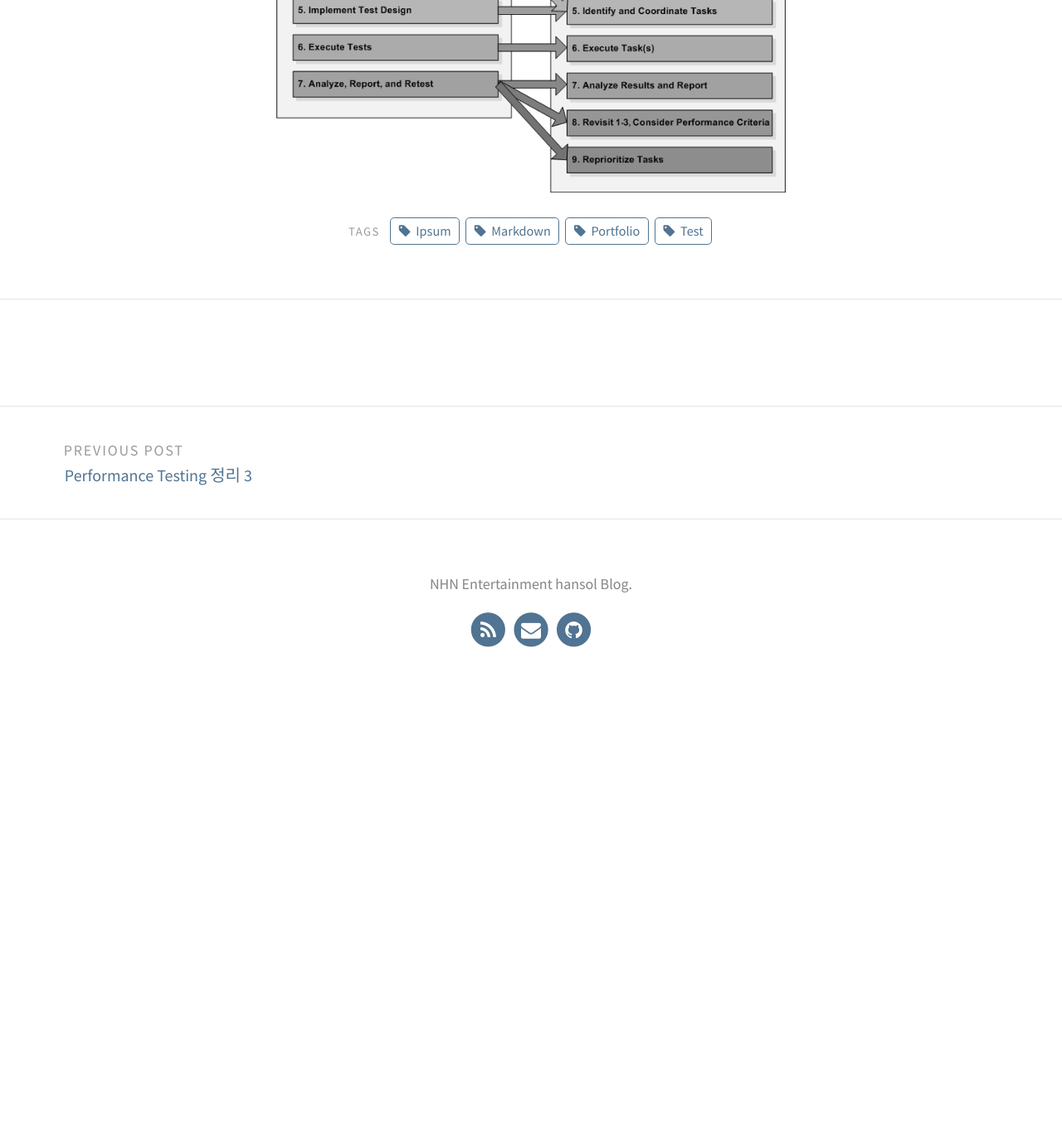
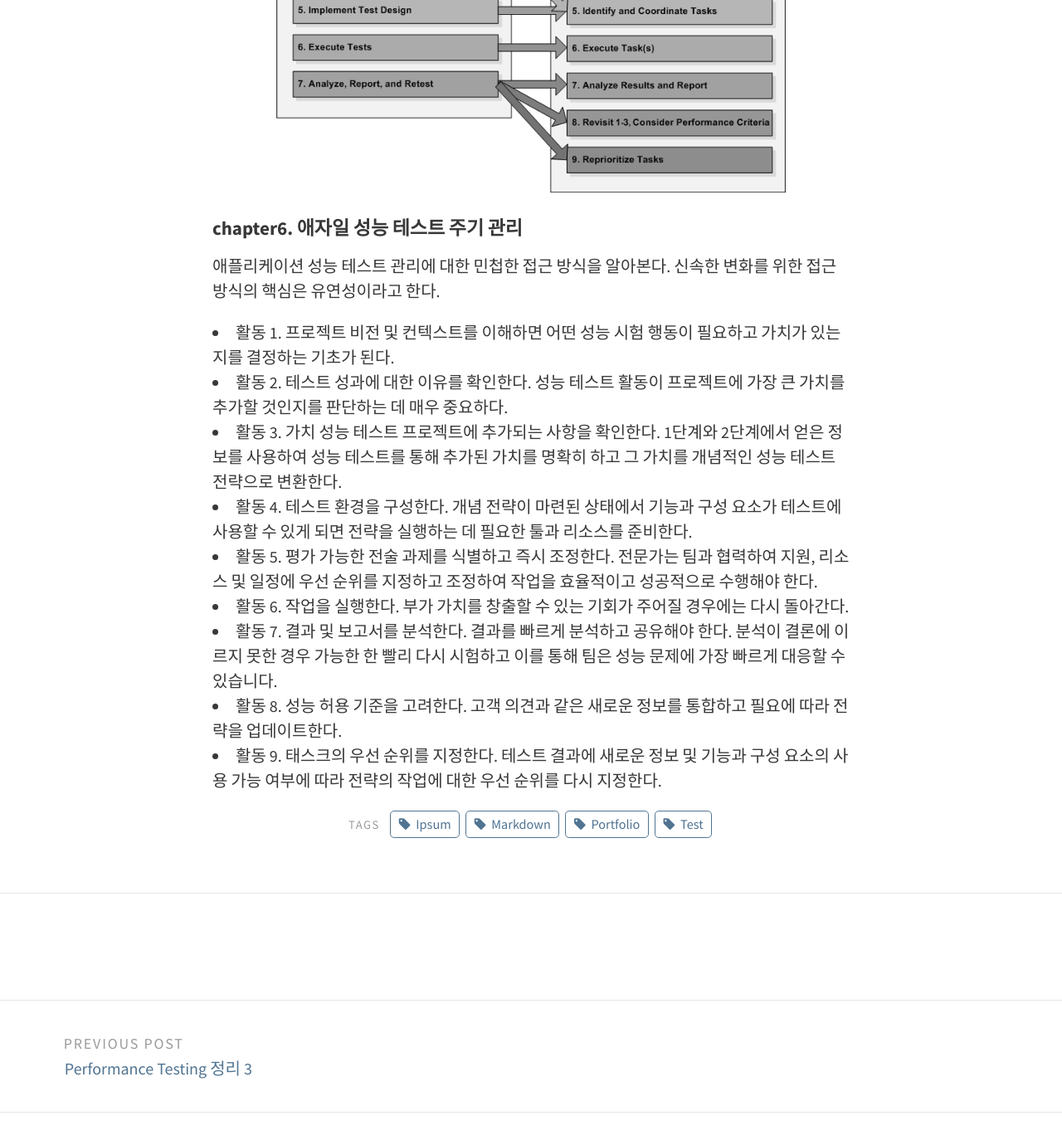
Before and after one commit to JHansol/Jhansol.github.io, a Jekyll site: the page built from _posts/2018-03-01-Performance Testing4.md, in a window 1280 px wide and 1400 px high, scrolled down 2161 px. Shown: the top 1380 px of the window at 83% size. Built offline with Jekyll 4.4.1, drawn with Linux system fonts in a browser that asks for light colours; comment, search, counter and statistics services are not loaded; before the commit the page ends 3026 px from its top, so only the background shows below that.

Commit message:
성능 4

```diff
--- a/_posts/2018-03-01-Performance Testing4.md
+++ b/_posts/2018-03-01-Performance Testing4.md
@@ -52,3 +52,17 @@ tags: [Test, Ipsum, Markdown, Portfolio]
 챕터4의 일곱가지 핵심 활동과 7가지의 활동이 어떻게 매핑되는지 그림으로 보자.
 
 ![친](https://jhansol.github.io/assets/img/t/매핑지표.PNG)
+
+#### chapter6. 애자일 성능 테스트 주기 관리
+
+애플리케이션 성능 테스트 관리에 대한 민첩한 접근 방식을 알아본다. 신속한 변화를 위한 접근 방식의 핵심은 유연성이라고 한다.
+
+- 활동 1. 프로젝트 비전 및 컨텍스트를 이해하면 어떤 성능 시험 행동이 필요하고 가치가 있는지를 결정하는 기초가 된다.
+- 활동 2. 테스트 성과에 대한 이유를 확인한다. 성능 테스트 활동이 프로젝트에 가장 큰 가치를 추가할 것인지를 판단하는 데 매우 중요하다.
+- 활동 3. 가치 성능 테스트 프로젝트에 추가되는 사항을 확인한다. 1단계와 2단계에서 얻은 정보를 사용하여 성능 테스트를 통해 추가된 가치를 명확히 하고 그 가치를 개념적인 성능 테스트 전략으로 변환한다.
+- 활동 4. 테스트 환경을 구성한다. 개념 전략이 마련된 상태에서 기능과 구성 요소가 테스트에 사용할 수 있게 되면 전략을 실행하는 데 필요한 툴과 리소스를 준비한다.
+- 활동 5. 평가 가능한 전술 과제를 식별하고 즉시 조정한다. 전문가는 팀과 협력하여 지원, 리소스 및 일정에 우선 순위를 지정하고 조정하여 작업을 효율적이고 성공적으로 수행해야 한다.
+- 활동 6. 작업을 실행한다. 부가 가치를 창출할 수 있는 기회가 주어질 경우에는 다시 돌아간다.
+- 활동 7. 결과 및 보고서를 분석한다. 결과를 빠르게 분석하고 공유해야 한다. 분석이 결론에 이르지 못한 경우 가능한 한 빨리 다시 시험하고 이를 통해 팀은 성능 문제에 가장 빠르게 대응할 수 있습니다.
+- 활동 8.  성능 허용 기준을 고려한다. 고객 의견과 같은 새로운 정보를 통합하고 필요에 따라 전략을 업데이트한다.
+- 활동 9. 태스크의 우선 순위를 지정한다. 테스트 결과에 새로운 정보 및 기능과 구성 요소의 사용 가능 여부에 따라 전략의 작업에 대한 우선 순위를 다시 지정한다.
```
